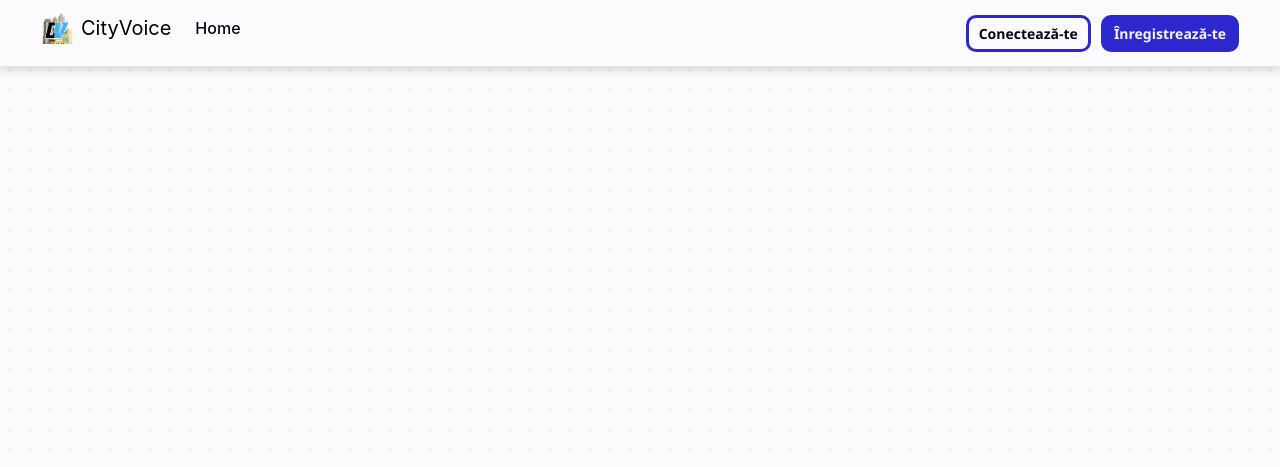
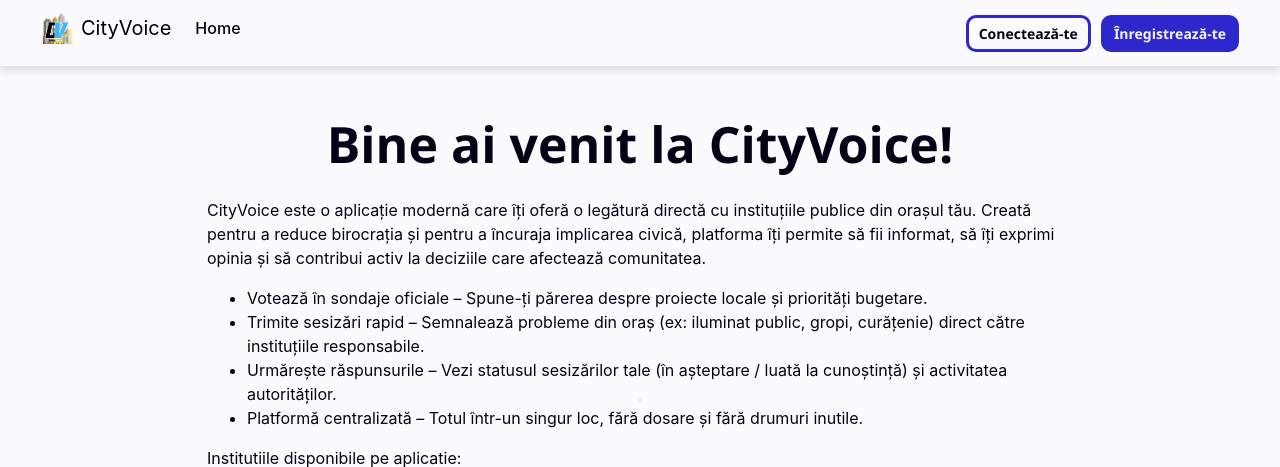
Before and after one commit to AlexGS00/CitySay, a Django app: page / in a window 1280 px wide. Shown: the top 467 px of the page. Before the commit the page ends 72 px from the top, so only its background shows below. Run offline with Django 5.2, Linux system fonts and the light colour scheme; some libraries are stand-ins or nearby versions.

Commit message:
add unlogged text

```diff
--- a/SmartCity/citysay/templates/citysay/index.html
+++ b/SmartCity/citysay/templates/citysay/index.html
@@ -13,12 +13,12 @@
 
         <!-- Button above polls -->
         <div class="d-flex justify-content-center">
-            <button class="">Creaza sesizare</button>
+            <a href={% url "create_sesization" %}><button class="custom-btn register" style="font-size: 22px" >Creaza sesizare</button></a>
         </div>
 
         <!-- Polls Section -->
         <div class="sesizations-list">
-            <div class="fw-bold mb-3">Cele mai noi sondaje:</div>
+            <div class="fw-bold mb-3 main-text">Cele mai noi sondaje:</div>
             {% for poll in polls %}
                 <a href="/poll/{{ poll.id }}" class="text-decoration-none text-dark">
                     <div class="poll-card mb-3 p-3 shadow-sm rounded bg-light">
@@ -33,5 +33,59 @@
         </div>
     </div>
 </div>
+
+{% else %}
+
+<div class="container my-5">
+    <h1 class="mb-4 section-title">Bine ai venit la CityVoice!</h1>
+    <div class="home-description">
+        <p>
+            CityVoice este o aplicație modernă care îți oferă o legătură directă cu instituțiile publice din orașul tău. Creată pentru a reduce birocrația și pentru a încuraja implicarea
+            civică, platforma îți permite să fii informat, să îți exprimi opinia și să contribui activ la deciziile care afectează comunitatea.
+        </p>
+        <ul>
+            <li>Votează în sondaje oficiale – Spune-ți părerea despre proiecte locale și priorități bugetare.</li>
+            <li>Trimite sesizări rapid – Semnalează probleme din oraș (ex: iluminat public, gropi, curățenie) direct către instituțiile responsabile.</li>
+            <li>Urmărește răspunsurile – Vezi statusul sesizărilor tale (în așteptare / luată la cunoștință) și activitatea autorităților.</li>
+            <li>Platformă centralizată – Totul într-un singur loc, fără dosare și fără drumuri inutile.</li>
+        </ul>
+
+        <div class="mini-header">Institutiile disponibile pe aplicatie:</div>
+        <div class="img-section d-flex flex-wrap justify-content-center gap-3">
+            <div class="institution-card">
+                <img src="{% static 'images/peda.png' %}" alt="Peda" class="institution-img">
+                <div class="institution-name">Colegiul National Pedagogic "Regina Maria" Deva</div>
+            </div>
+            <div class="institution-card">
+                <img src="{% static 'images/primarie.png' %}" alt="Primăria" class="institution-img">
+                <div class="institution-name">Primăria Municipiului Deva</div>
+            </div>
+            <div class="institution-card">
+                <img src="{% static 'images/consiliu.png' %}" alt="cjh" class="institution-img">
+                <div class="institution-name">Consiliul Judetean Hunedoara</div>
+            </div>
+        </div>
+        <div class="img-section d-flex flex-wrap justify-content-center gap-3 mb-4">
+            <div class="institution-card">
+                <img src="{% static 'images/spital.png' %}" alt="spital" class="institution-img">
+                <div class="institution-name">Spitalul Județean de Urgență Deva</div>
+            </div>
+            <div class="institution-card">
+                <img src="{% static 'images/isj.png' %}" alt="ish" class="institution-img">
+                <div class="institution-name">Inspectoratul Scolar Judetean Hunedoara</div>
+            </div>
+            <div class="institution-card">
+                <img src="{% static 'images/politia.jpg' %}" alt="politia" class="institution-img">
+                <div class="institution-name">Politia Municipiului Deva</div>
+            </div>
+        </div>
+    </div>
+    <div class="d-flex justify-content-center home-buttons">
+        <a href="{% url 'login' %}" class="home-button">Conectează-te</a>
+        <a href="{% url 'register' %}" class="home-button">Înregistrează-te</a>
+    </div>
+    <div></div>
+
+
 {% endif %}
 {% endblock body %}
```
